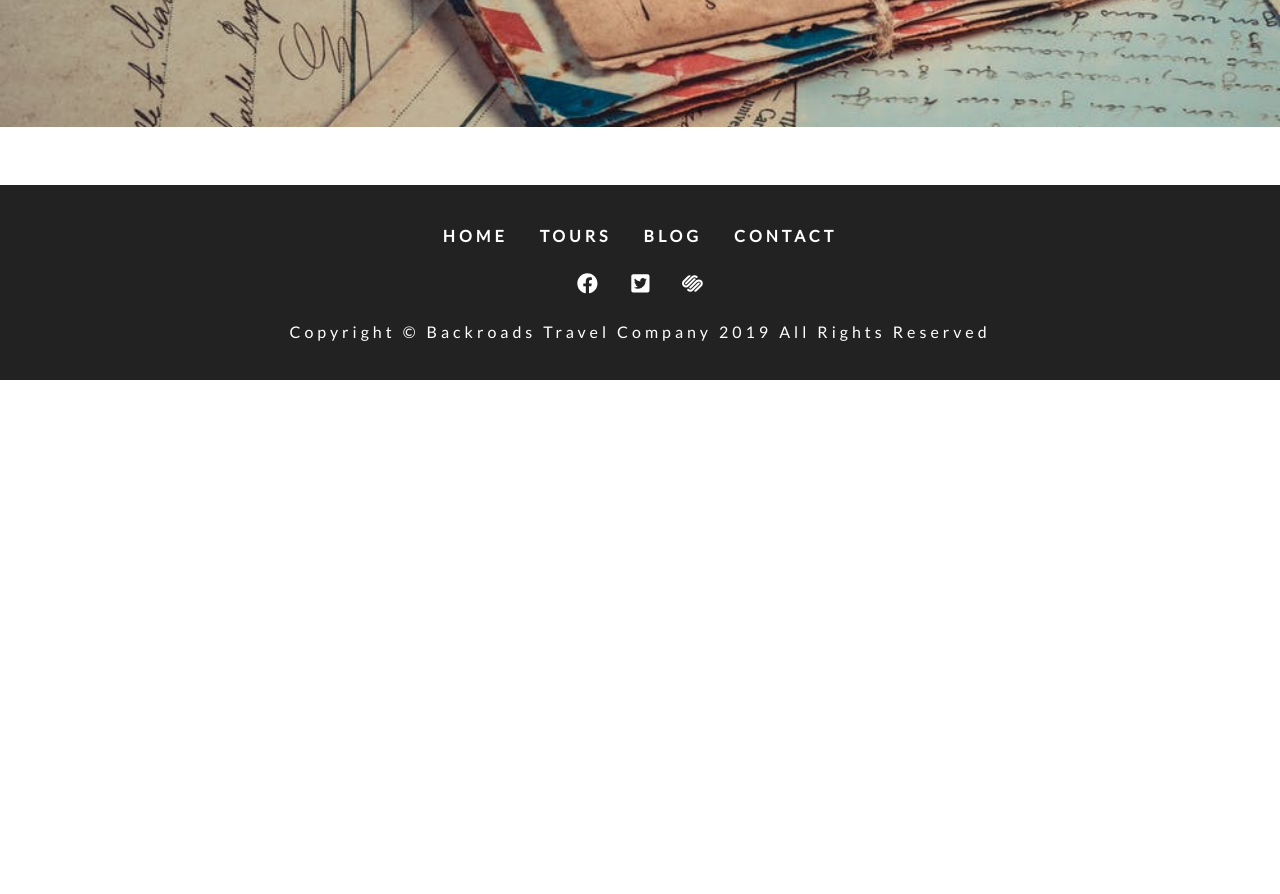
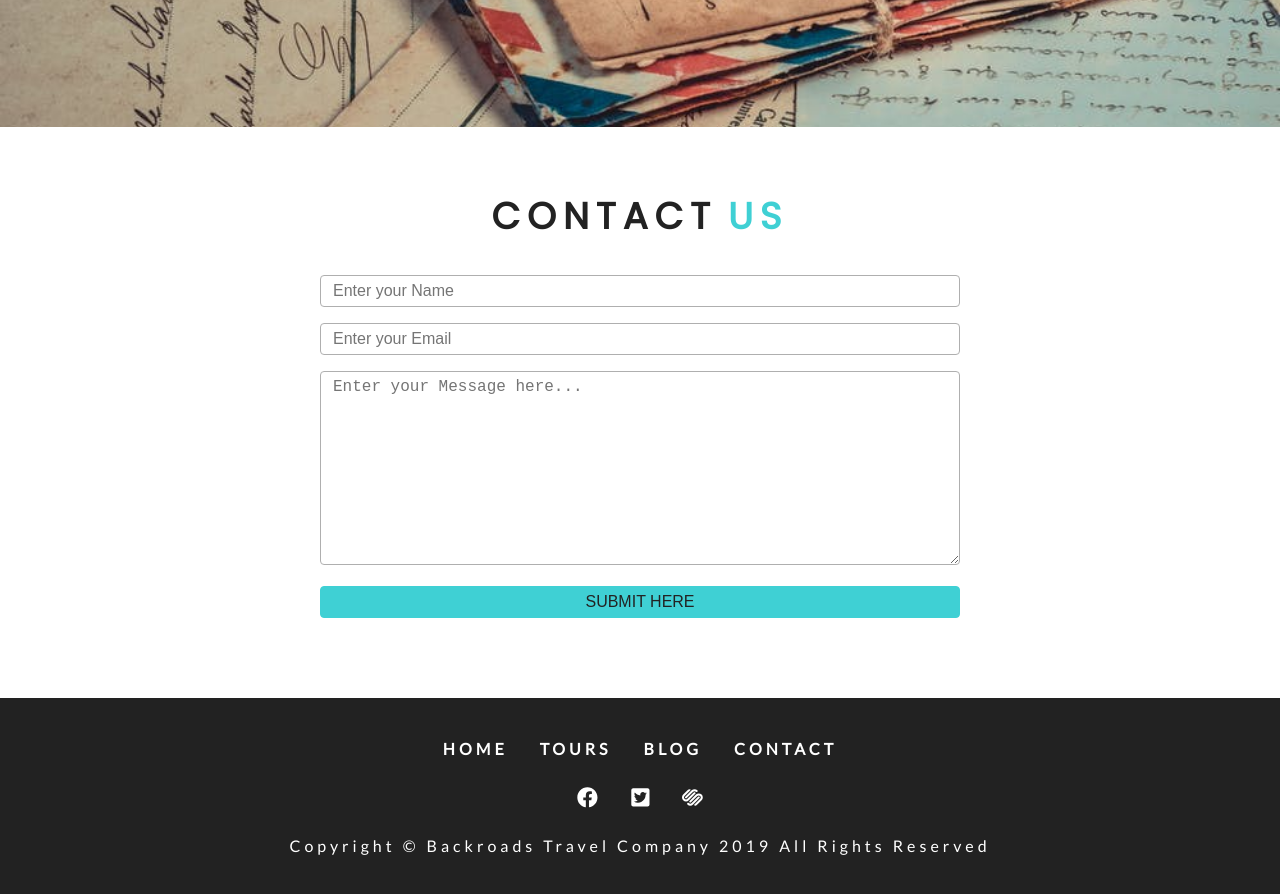
Before and after one commit to imvamsi/Backroads-gatsby, a Gatsby site: page /contact in a window 1280 px wide. Shown: the part 420-1314 px from the top of the page. Before the commit the page ends 800 px from the top, so only its background shows below. Built offline with nearby package versions, Linux system fonts and the light colour scheme; Gatsby itself is replaced by a stand-in of ours.

Commit message:
added contact form :bookmark:

```diff
--- a/gatsby-config.js
+++ b/gatsby-config.js
@@ -22,5 +22,6 @@ module.exports = {
     `gatsby-plugin-sharp`,
     `gatsby-plugin-sass`,
     `gatsby-plugin-styled-components`,
+    `gatsby-plugin-transition-link`,
   ],
 }
--- a/package.json
+++ b/package.json
@@ -21,8 +21,10 @@
     "gatsby-plugin-sass": "^2.1.20",
     "gatsby-plugin-sharp": "^2.2.36",
     "gatsby-plugin-styled-components": "^3.1.11",
+    "gatsby-plugin-transition-link": "^1.16.2",
     "gatsby-source-filesystem": "^2.1.35",
     "gatsby-transformer-sharp": "^2.3.2",
+    "gsap": "^3.0.1",
     "node-sass": "^4.13.0",
     "react": "^16.11.0",
     "react-dom": "^16.11.0",
--- /dev/null
+++ b/src/components/Contact/Contact.js
@@ -0,0 +1,48 @@
+import React from "react"
+import Title from "../Title"
+import styles from "../../css/contact.module.css"
+
+const Contact = () => {
+  return (
+    <section className={styles.contact}>
+      <Title title="Contact" subtitle="Us" />
+      <div className={styles.center}>
+        <form action="" className={styles.form}>
+          <div>
+            <input
+              type="text"
+              name="name"
+              className={styles.formControl}
+              placeholder="Enter your Name"
+            />
+          </div>
+          <div>
+            <input
+              type="email"
+              name="email"
+              className={styles.formControl}
+              placeholder="Enter your Email"
+            />
+          </div>
+          <div>
+            <textarea
+              name="message"
+              rows="10"
+              className={styles.formControl}
+              placeholder="Enter your Message here..."
+            />
+          </div>
+          <div>
+            <input
+              type="submit"
+              value="submit here"
+              className={styles.submit}
+            />
+          </div>
+        </form>
+      </div>
+    </section>
+  )
+}
+
+export default Contact
--- a/src/components/Navbar.js
+++ b/src/components/Navbar.js
@@ -1,5 +1,5 @@
 import React, { useState } from "react"
-import { Link } from "gatsby"
+import AniLink from "gatsby-plugin-transition-link/AniLink"
 import styles from "../css/navbar.module.css"
 import { FaAlignRight } from "react-icons/fa"
 import links from "../constants/links"
@@ -30,7 +30,9 @@ const Navbar = () => {
           {links.map(function(item, index) {
             return (
               <li key={index}>
-                <Link to={item.path}>{item.text}</Link>
+                <AniLink fade to={item.path}>
+                  {item.text}
+                </AniLink>
               </li>
             )
           })}
--- a/src/pages/contact.js
+++ b/src/pages/contact.js
@@ -2,10 +2,12 @@ import React from "react"
 import Layout from "../components/Layout"
 import StyledHero from "../components/StyledHero"
 import { graphql } from "gatsby"
+import Contact from "../components/Contact/Contact"
 export default function contact({ data }) {
   return (
     <Layout>
       <StyledHero img={data.contactImg.childImageSharp.fluid} />
+      <Contact />
     </Layout>
   )
 }
```
Also changed, not shown: 1 other file.
